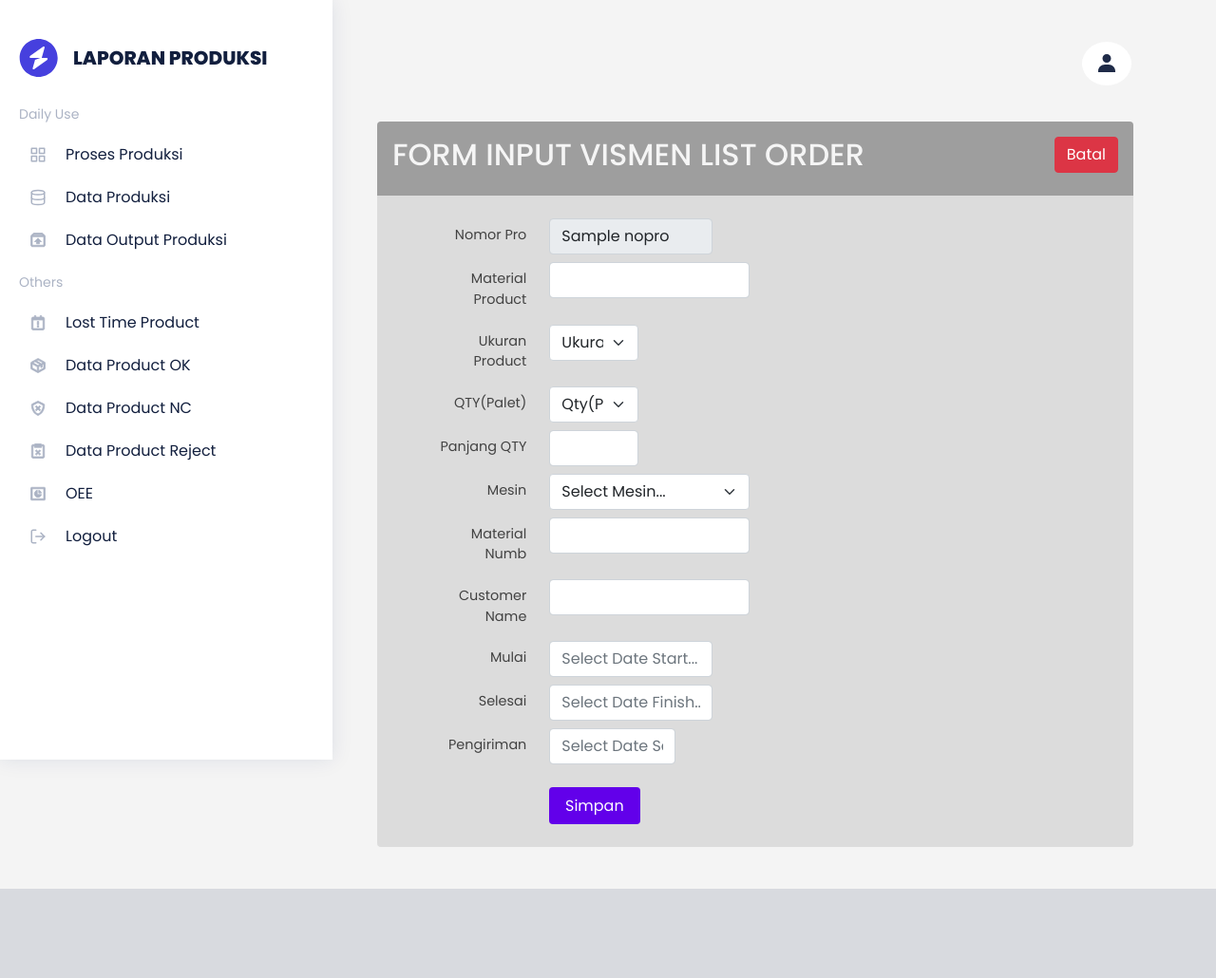
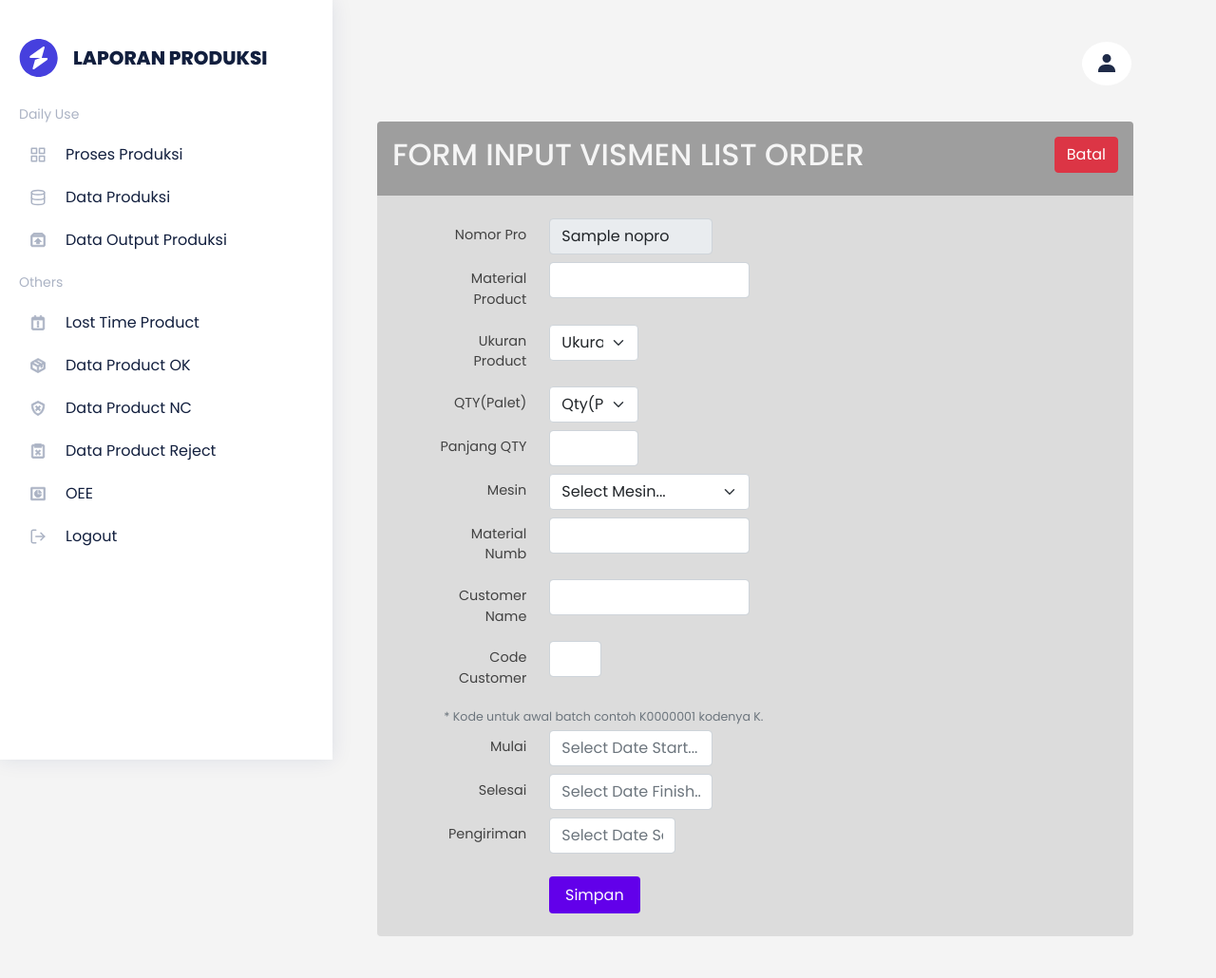
Before and after one commit to muifb/product, a PHP site: template app/views/landing/tambah-vismen.php in a window 1280 px wide. Shown: the whole page at 95% size. Before the commit the page ends 936 px from the top, so only its background shows below. Run offline with PHP 8.4, Linux system fonts and the light colour scheme; the template is opened without the code that fills it: most values are stand-ins (such as "Sample title", 1, 10 or a date in 2020); some libraries are stand-ins or nearby versions.

Commit message:
update 2 Oktober 2023

```diff
--- a/app/views/landing/hasil.php
+++ b/app/views/landing/hasil.php
@@ -541,7 +541,7 @@
         window.frames["print_frame"].document.title = document.title;
         window.frames["print_frame"].document.body.innerHTML = `
         <style>` + a + `</style>
-        <div class="container-fluid">
+        <div class="container-fluid px-3">
             <center>
                 <h2>Laporan OEE</h2>
             </center>
--- a/app/views/landing/tambah-vismen.php
+++ b/app/views/landing/tambah-vismen.php
@@ -87,6 +87,20 @@
                         </div>
                     </div>
                     <div class="row mb-2">
+                        <label for="kode" class="col-sm-3 col-form-label text-end">Code Customer</label>
+                        <div class="col-sm-2">
+                            <input type="text" name="kode" id="kode" class="form-control" required>
+                        </div>
+                        <div class="row">
+                            <div class="col-sm-3">&nbsp;</div>
+                            <div class="col-sm-auto">
+                                <span id="kodeHelp" class="form-text">
+                                    &ensp;* Kode untuk awal batch contoh K0000001 kodenya K.
+                                </span>
+                            </div>
+                        </div>
+                    </div>
+                    <div class="row mb-2">
                         <label class="col-sm-3 col-form-label text-end">Mulai</label>
                         <div class="col-sm-5">
                             <input type="datetime-local" class="flatpickr-input" name="start_produksi" id="startProduksi" placeholder="Select Date Start..." required>
```
Also changed, not shown: app/models/Batch_model.php (+25 -17 lines), app/models/Vismen_model.php (+7 -6 lines).
